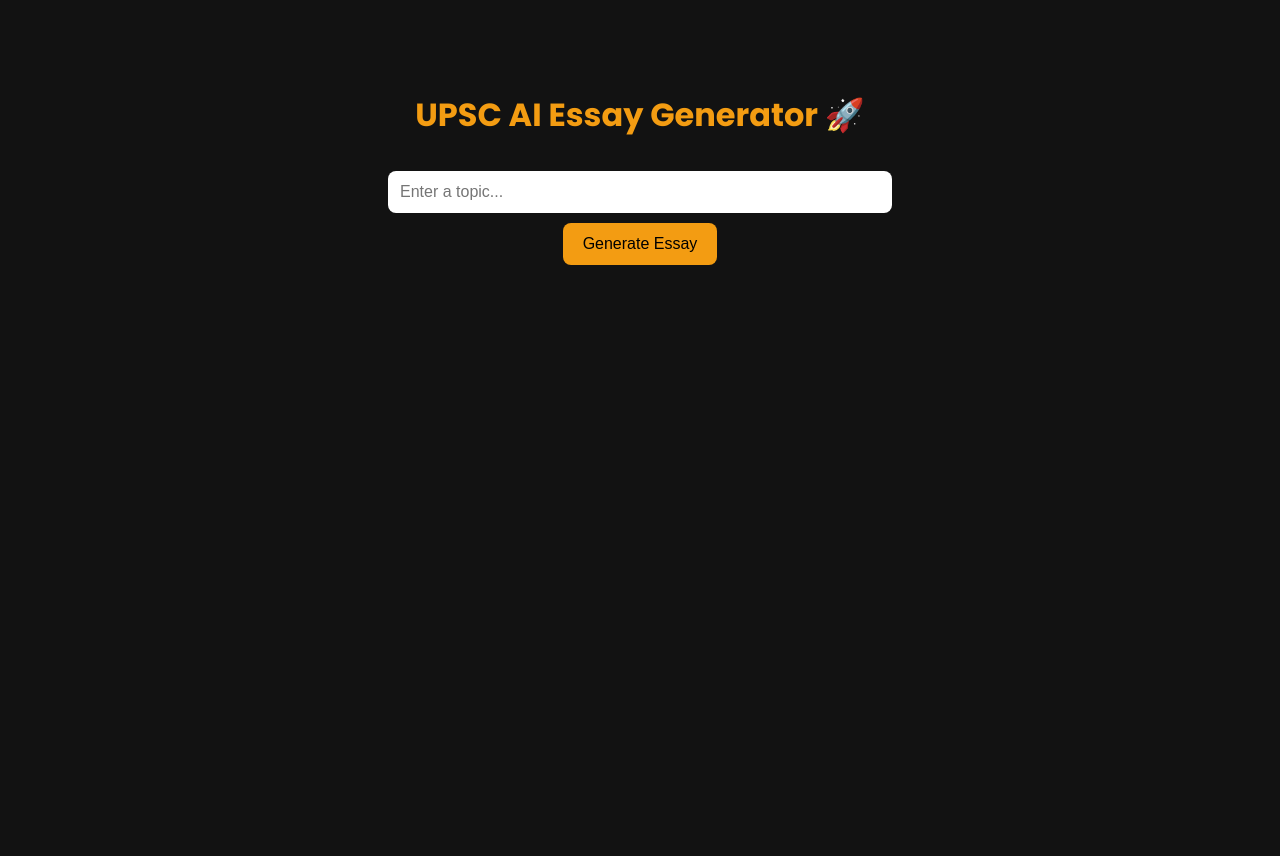
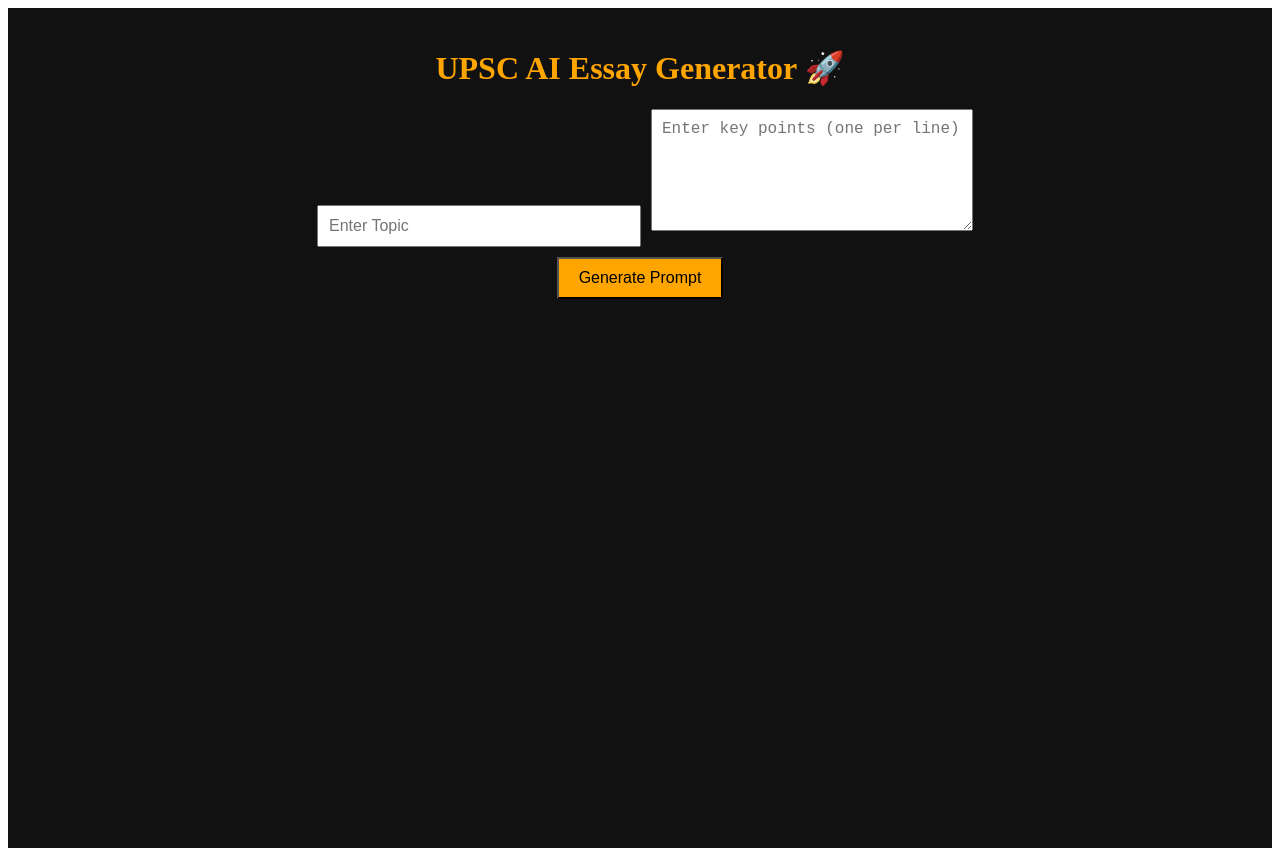
Before and after one commit to sudhanshu2300/AI_UPSE_ESSAY_GENERATE, a React (Create React App) app in the folder upsc-essay-generator/frontend/: page / in a window 1280 px wide. Before the commit the page ends 800 px from the top, so only its background shows below. Built offline with nearby package versions, Linux system fonts and the light colour scheme.

Commit message:
generated promt seen by user // seperate button

```diff
--- a/upsc-essay-generator/frontend/src/App.css
+++ b/upsc-essay-generator/frontend/src/App.css
@@ -1,9 +1,9 @@
-@import url('https://fonts.googleapis.com/css2?family=Poppins:wght@300;500;700&display=swap');
+@import url("https://fonts.googleapis.com/css2?family=Poppins:wght@300;500;700&display=swap");
 
 body {
   background-color: #121212;
   color: #fff;
-  font-family: 'Poppins', sans-serif;
+  font-family: "Poppins", sans-serif;
   text-align: center;
   margin: 0;
   padding: 0;
@@ -13,43 +13,101 @@ body {
   max-width: 600px;
   margin: 50px auto;
   padding: 20px;
+  display: flex;
+  flex-direction: column;
+  align-items: center;
+  gap: 15px;
 }
 
 .title {
-  font-size: 2rem;
+  font-size: 2.5rem;
   font-weight: bold;
   color: #f39c12;
 }
 
-.input-field {
-  width: 80%;
+/* Flexbox for Input Fields */
+.input-group {
+  display: flex;
+  flex-direction: column;
+  width: 100%;
+  align-items: center;
+}
+
+.input-field,
+.textarea-field {
+  width: 90%;
   padding: 12px;
   margin: 10px 0;
   border-radius: 8px;
   border: none;
   font-size: 16px;
   outline: none;
+  background: #222;
+  color: #fff;
 }
 
+.textarea-field {
+  height: 120px;
+  resize: none;
+}
+
+/* Button Fix */
 .generate-btn {
   background-color: #f39c12;
   color: black;
   border: none;
   padding: 12px 20px;
   font-size: 16px;
+  font-weight: bold;
   border-radius: 8px;
   cursor: pointer;
-  transition: all 0.3s;
+  transition: background-color 0.3s, transform 0.2s;
+  width: 90%;
+  max-width: 300px;
 }
 
 .generate-btn:hover {
   background-color: #e67e22;
+  transform: scale(1.05);
 }
 
-.essay-box {
+.essay-box,
+.prompt-box {
   background: rgba(255, 255, 255, 0.1);
   padding: 20px;
   margin-top: 20px;
   border-radius: 8px;
   text-align: left;
+  line-height: 1.6;
 }
+
+.prompt-box {
+  font-weight: bold;
+  color: #f39c12;
+}
+
+.error-message {
+  color: red;
+  font-size: 14px;
+  margin-top: 10px;
+}
+
+@media (max-width: 768px) {
+  .container {
+    width: 90%;
+  }
+
+  .title {
+    font-size: 2rem;
+  }
+
+  .input-field,
+  .textarea-field {
+    width: 95%;
+  }
+
+  .generate-btn {
+    width: 95%;
+    font-size: 14px;
+  }
+}
--- a/upsc-essay-generator/frontend/src/App.js
+++ b/upsc-essay-generator/frontend/src/App.js
@@ -1,74 +1,172 @@
 import React, { useState } from "react";
-import axios from "axios";
-import { motion } from "framer-motion";
-import "./App.css";
 
-const App = () => {
+function App() {
   const [topic, setTopic] = useState("");
-  const [essay, setEssay] = useState("");
-  const [loading, setLoading] = useState(false);
+  const [keyPoints, setKeyPoints] = useState("");
+  const [refinedPrompt, setRefinedPrompt] = useState("");
+  // eslint-disable-next-line no-unused-vars
+  const [approvedPrompt, setApprovedPrompt] = useState("");
+  const [generatedEssay, setGeneratedEssay] = useState("");
+  const [loadingPrompt, setLoadingPrompt] = useState(false);
+  const [loadingEssay, setLoadingEssay] = useState(false);
 
+  // Function to fetch the refined prompt
+  const fetchPrompt = async () => {
+    setLoadingPrompt(true);
+    setGeneratedEssay(""); // Clear previous essay
+    try {
+      const response = await fetch("http://localhost:2302/generate-prompt", {
+        method: "POST",
+        headers: {
+          "Content-Type": "application/json",
+        },
+        body: JSON.stringify({
+          topic: topic,
+          keyPoints: keyPoints,
+        }),
+      });
+
+      const data = await response.json();
+      setRefinedPrompt(data.refinedPrompt);
+    } catch (error) {
+      console.error("Error fetching prompt:", error);
+    }
+    setLoadingPrompt(false);
+  };
+
+  // Function to fetch the essay after prompt approval
   const fetchEssay = async () => {
-    if (!topic) return;
-    setLoading(true);
+    if (!refinedPrompt) {
+      alert("Please generate a prompt first!");
+      return;
+    }
+
+    setLoadingEssay(true);
+    setGeneratedEssay(""); // Clear previous essay output
+
     try {
-      const response = await axios.post(
-        "http://localhost:5000/generate-essay",
-        {
-          topic,
-        }
-      );
-      setEssay(response.data.essay);
+      const response = await fetch("http://localhost:2302/generate-essay", {
+        method: "POST",
+        headers: {
+          "Content-Type": "application/json",
+        },
+        body: JSON.stringify({ prompt: refinedPrompt }),
+      });
+
+      const data = await response.json();
+
+      if (response.ok) {
+        setGeneratedEssay(data.essay);
+      } else {
+        console.error("Error generating essay:", data.message);
+        alert("Failed to generate essay. Please try again.");
+      }
     } catch (error) {
-      console.error("Error fetching essay:", error);
-      setEssay("Failed to generate essay. Please try again.");
+      console.error("Error:", error);
+      alert("Server error! Make sure the backend is running.");
     }
-    setLoading(false);
+
+    setLoadingEssay(false);
   };
 
   return (
-    <div className="container">
-      <motion.h1
-        initial={{ opacity: 0, y: -50 }}
-        animate={{ opacity: 1, y: 0 }}
-        transition={{ duration: 0.8 }}
-        className="title"
-      >
-        UPSC AI Essay Generator 🚀
-      </motion.h1>
+    <div
+      style={{
+        textAlign: "center",
+        padding: "20px",
+        color: "#fff",
+        backgroundColor: "#111",
+        minHeight: "100vh",
+      }}
+    >
+      <h1 style={{ color: "orange" }}>UPSC AI Essay Generator 🚀</h1>
 
-      <motion.input
+      {/* Topic Input */}
+      <input
         type="text"
-        placeholder="Enter a topic..."
+        placeholder="Enter Topic"
         value={topic}
         onChange={(e) => setTopic(e.target.value)}
-        whileFocus={{ scale: 1.1 }}
-        className="input-field"
+        style={{
+          width: "300px",
+          padding: "10px",
+          margin: "10px",
+          fontSize: "16px",
+        }}
       />
 
-      <motion.button
-        whileHover={{ scale: 1.1 }}
-        whileTap={{ scale: 0.9 }}
-        className="generate-btn"
-        onClick={fetchEssay}
-        disabled={loading}
+      {/* Key Points Input */}
+      <textarea
+        placeholder="Enter key points (one per line)"
+        value={keyPoints}
+        onChange={(e) => setKeyPoints(e.target.value)}
+        style={{
+          width: "300px",
+          height: "100px",
+          padding: "10px",
+          fontSize: "16px",
+        }}
+      />
+
+      {/* Generate Prompt Button */}
+      <br />
+      <button
+        onClick={fetchPrompt}
+        style={{
+          padding: "10px 20px",
+          backgroundColor: "orange",
+          fontSize: "16px",
+        }}
       >
-        {loading ? "Generating..." : "Generate Essay"}
-      </motion.button>
+        {loadingPrompt ? "Generating Prompt..." : "Generate Prompt"}
+      </button>
 
-      {essay && (
-        <motion.div
-          initial={{ opacity: 0 }}
-          animate={{ opacity: 1 }}
-          transition={{ duration: 1 }}
-          className="essay-box"
+      {/* Display the Refined Prompt */}
+      {refinedPrompt && (
+        <div
+          style={{
+            marginTop: "20px",
+            textAlign: "left",
+            backgroundColor: "#222",
+            padding: "15px",
+            borderRadius: "10px",
+          }}
         >
-          <h2>Generated Essay:</h2>
-          <p>{essay}</p>
-        </motion.div>
+          <h3>Refined Prompt:</h3>
+          <p>{refinedPrompt}</p>
+
+          {/* Approve and Generate Essay Button */}
+          <button
+            onClick={fetchEssay}
+            style={{
+              marginTop: "10px",
+              padding: "10px 20px",
+              backgroundColor: "orange",
+              fontSize: "16px",
+            }}
+          >
+            {loadingEssay ? "Generating Essay..." : "Generate Essay"}
+          </button>
+        </div>
+      )}
+
+      {/* Display the Generated Essay */}
+      {generatedEssay && (
+        <div
+          style={{
+            marginTop: "20px",
+            textAlign: "left",
+            backgroundColor: "#222",
+            padding: "15px",
+            borderRadius: "10px",
+          }}
+        >
+          <h3>Generated Essay:</h3>
+          <p>{generatedEssay}</p>
+        </div>
       )}
     </div>
   );
-};
+}
 
 export default App;
```
Also changed, not shown: 2 other files (tests, documents, lock files or other folders).
